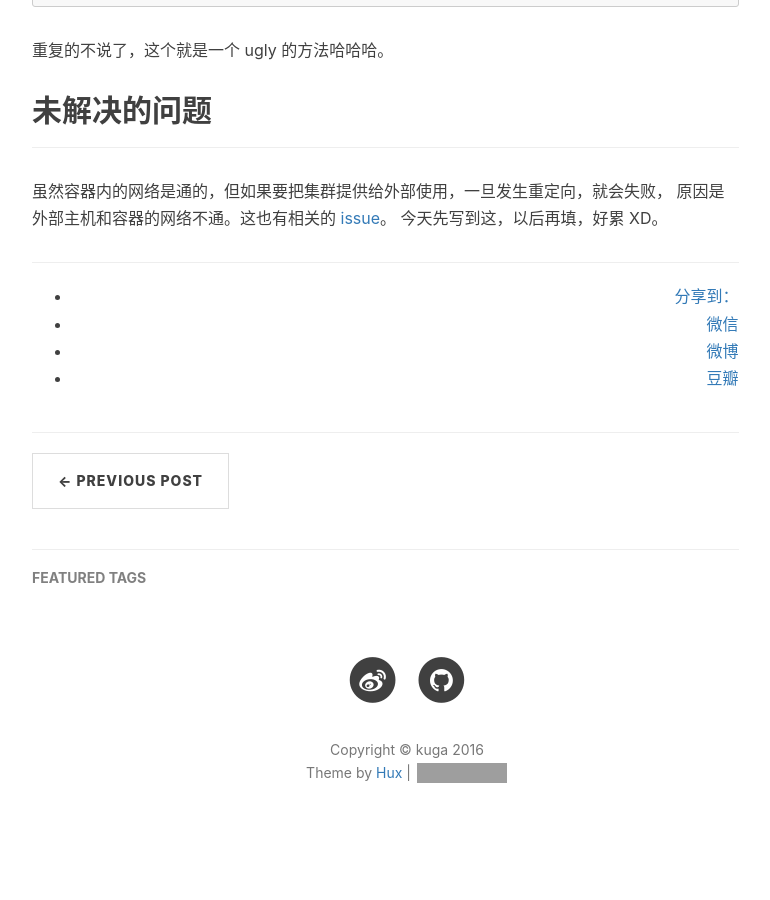
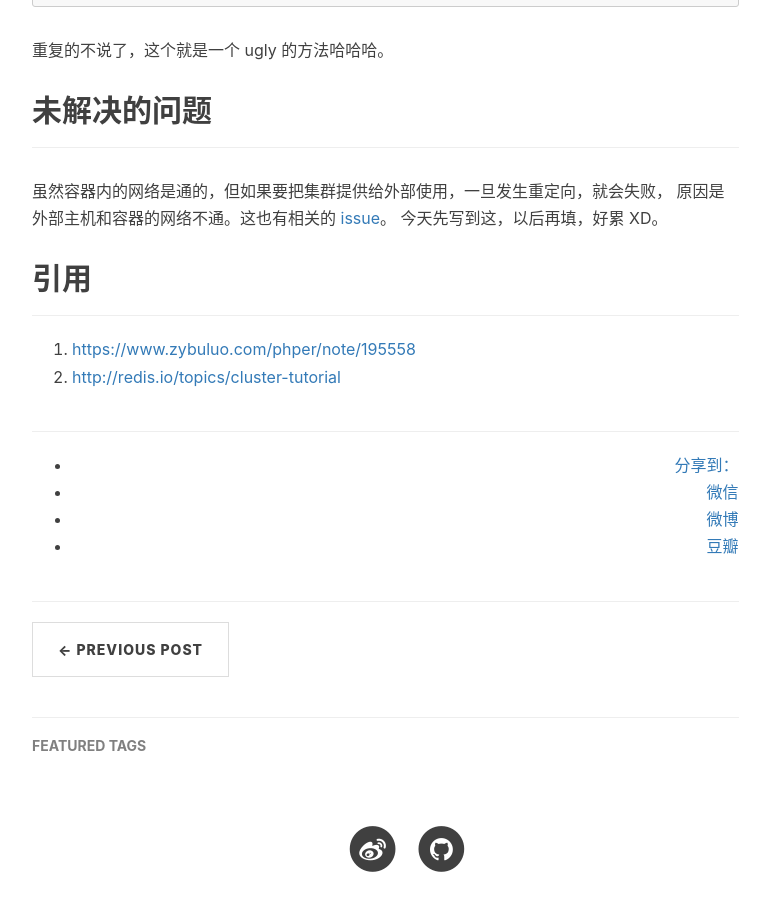
Before and after one commit to xkuga/xkuga.github.io, a Jekyll site: the page built from _posts/2016-07-22-docker-redis-cluster.md, in a window 1280 px wide and 900 px high, scrolled down 9474 px. Shown: the whole window, without its empty margins (233-1003 px from the left). Built offline with Jekyll 4.4.1, drawn with Linux system fonts in a browser that asks for light colours; nearby versions of some CDN libraries; comment, search, counter and statistics services are not loaded; before the commit the page ends 10351 px from its top, so only the background shows below that; grey boxes are pictures that could not be loaded.

Commit message:
add references

```diff
--- a/_posts/2016-07-22-docker-redis-cluster.md
+++ b/_posts/2016-07-22-docker-redis-cluster.md
@@ -452,3 +452,9 @@ redis-trib.rb add-node --slave --master-id f28185a65d377e096ffbdfe7b6b58c70ceeb1
 虽然容器内的网络是通的，但如果要把集群提供给外部使用，一旦发生重定向，就会失败，
 原因是外部主机和容器的网络不通。这也有相关的 <a href="https://github.com/antirez/redis/issues/2527" target="_blank">issue</a>。
 今天先写到这，以后再填，好累 XD。
+
+## 引用
+------
+
+1. <a href="https://www.zybuluo.com/phper/note/195558" target="_blank">https://www.zybuluo.com/phper/note/195558</a>
+2. <a href="http://redis.io/topics/cluster-tutorial" target="_blank">http://redis.io/topics/cluster-tutorial</a>
```
